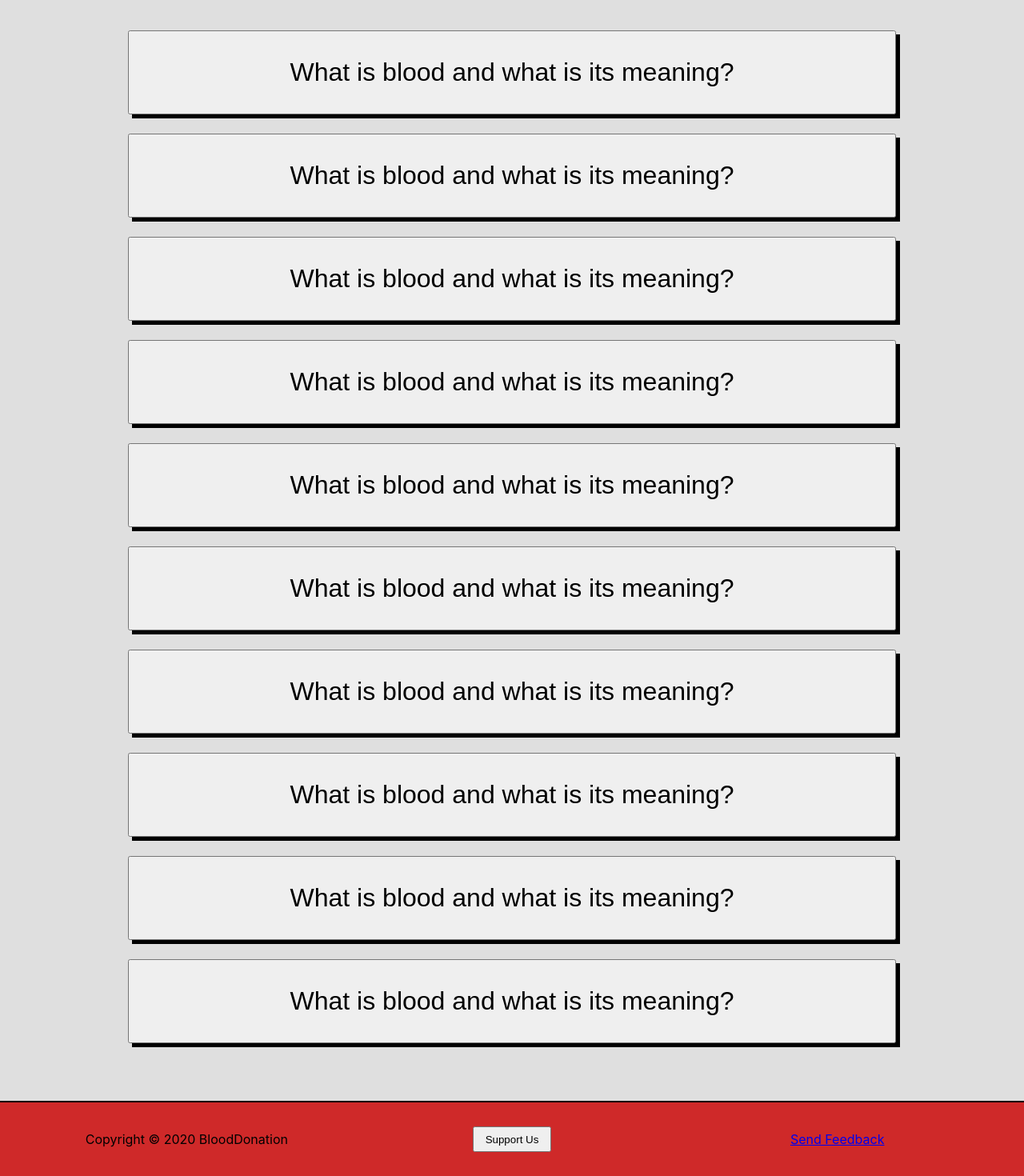
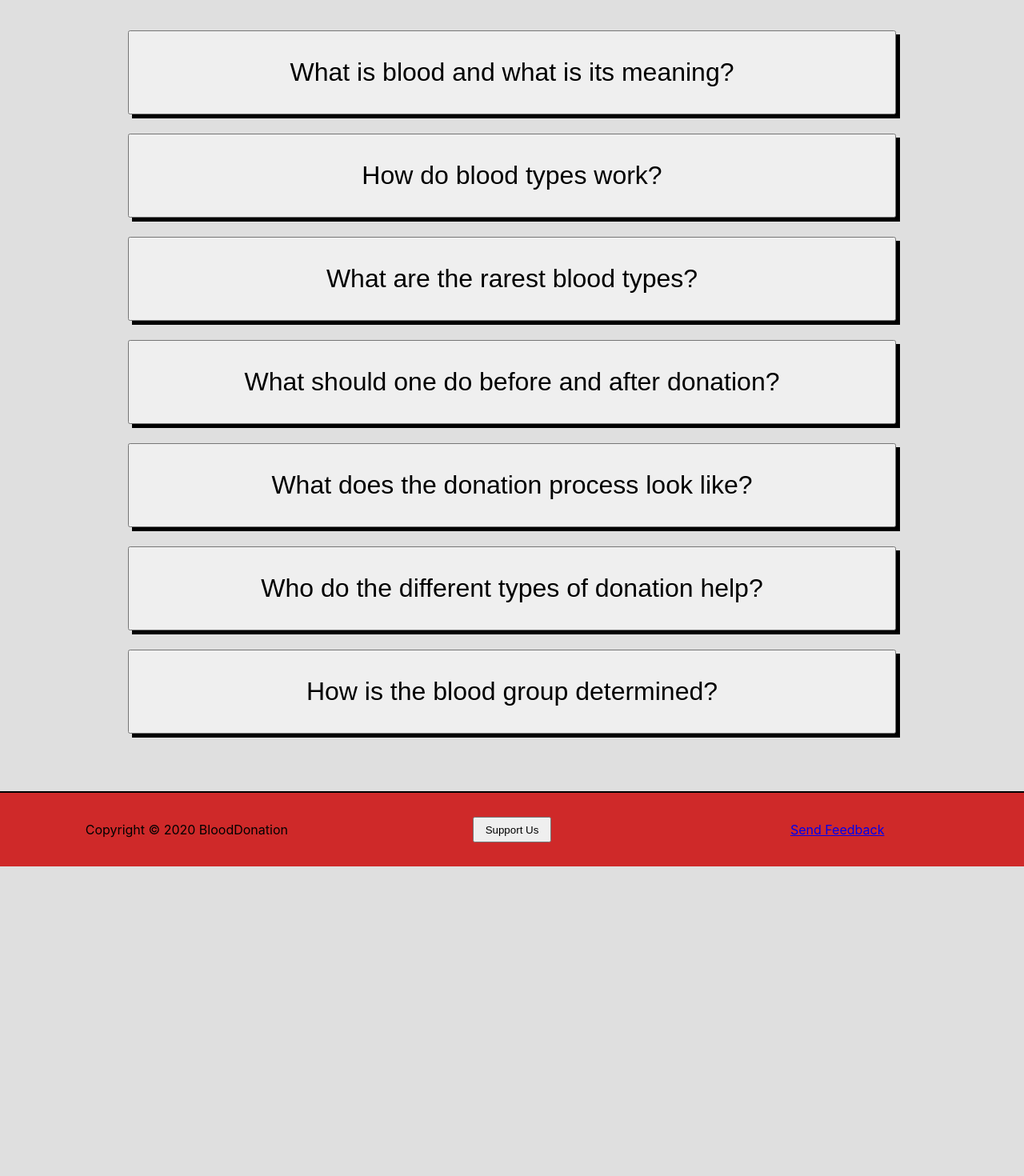
Before and after one commit to PawelWisn/BloodDonation, a React (Create React App) app in the folder blood-donation-frontend/: page /knowledge in a window 1280 px wide. Shown: the part 182-1652 px from the top of the page at 80% size. After the commit the page ends 1265 px from the top, so only its background shows below. Built offline with nearby package versions, Linux system fonts and the light colour scheme.

Commit message:
knowledge repo layout ready

```diff
--- a/blood-donation-frontend/src/components/KnowledgeRepo.tsx
+++ b/blood-donation-frontend/src/components/KnowledgeRepo.tsx
@@ -21,31 +21,22 @@ function KnowledgeRepo() {
                     <button>What is blood and what is its meaning?</button>
                 </div>
                 <div className='popup-button knowledge-item'>
-                    <button>What is blood and what is its meaning?</button>
+                    <button>How do blood types work?</button>
                 </div>
                 <div className='popup-button knowledge-item'>
-                    <button>What is blood and what is its meaning?</button>
+                    <button>What are the rarest blood types?</button>
                 </div>
                 <div className='popup-button knowledge-item'>
-                    <button>What is blood and what is its meaning?</button>
+                    <button>What should one do before and after donation?</button>
                 </div>
                 <div className='popup-button knowledge-item'>
-                    <button>What is blood and what is its meaning?</button>
+                    <button>What does the donation process look like?</button>
                 </div>
                 <div className='popup-button knowledge-item'>
-                    <button>What is blood and what is its meaning?</button>
+                    <button>Who do the different types of donation help?</button>
                 </div>
                 <div className='popup-button knowledge-item'>
-                    <button>What is blood and what is its meaning?</button>
-                </div>
-                <div className='popup-button knowledge-item'>
-                    <button>What is blood and what is its meaning?</button>
-                </div>
-                <div className='popup-button knowledge-item'>
-                    <button>What is blood and what is its meaning?</button>
-                </div>
-                <div className='popup-button knowledge-item'>
-                    <button>What is blood and what is its meaning?</button>
+                    <button>How is the blood group determined?</button>
                 </div>
 
             </div>
```
